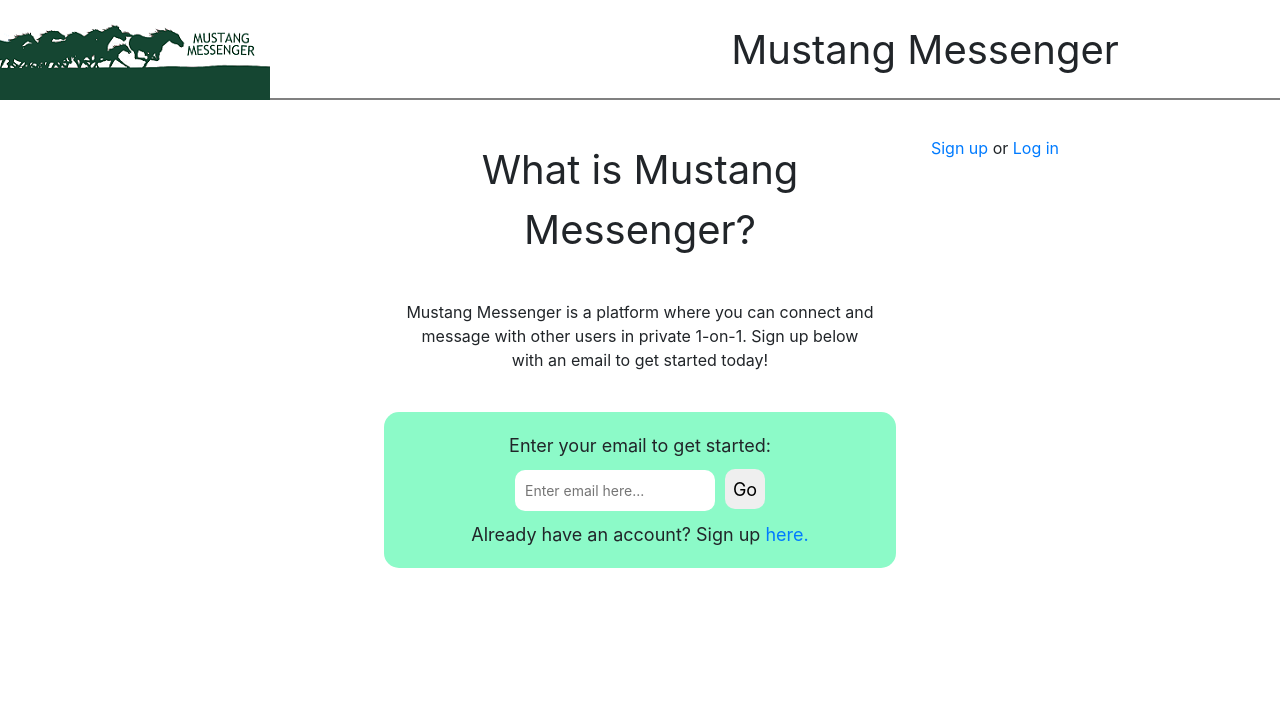
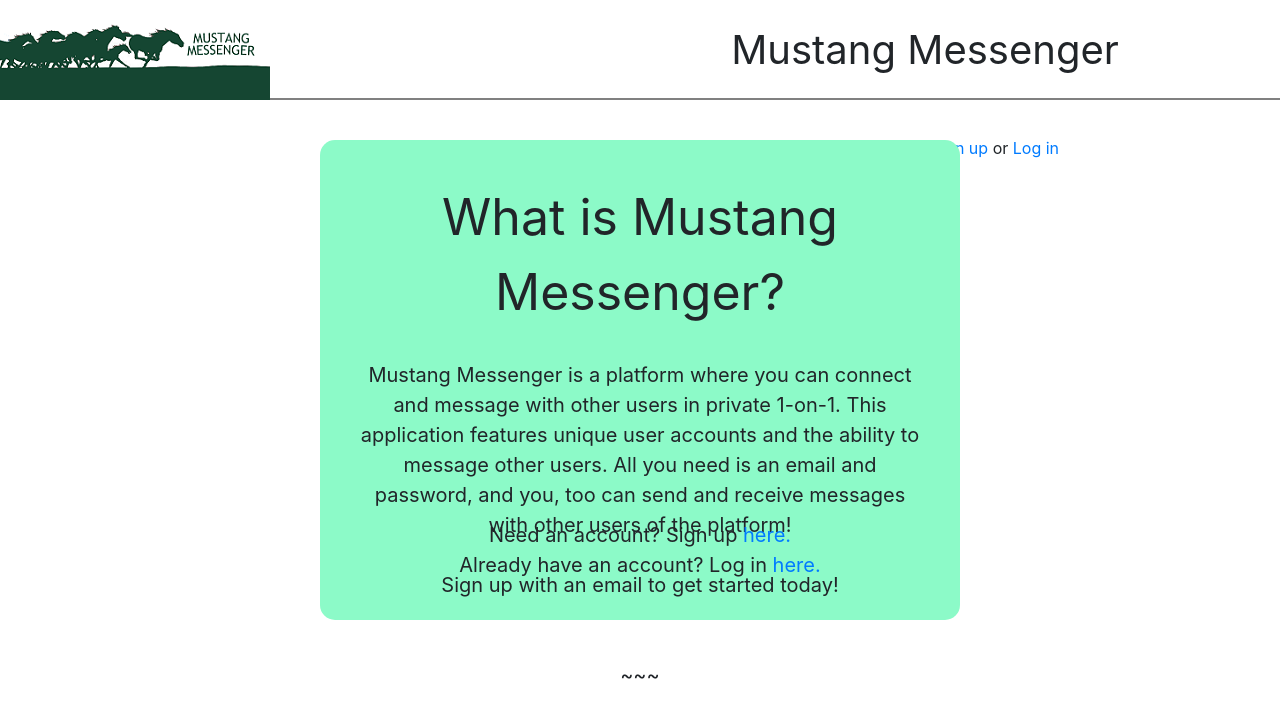
Before and after one commit to otakaran/mustang-messenger, a React (Create React App) app: page / in a window 1280 px wide. Shown: the top 718 px of the page. Built offline with nearby package versions, Linux system fonts and the light colour scheme; no server answers; the HTML template or start-up script is replaced by a standard one.

Commit message:
Added some filler for landing page, feel free to make suggestions

```diff
--- a/src/Landing.js
+++ b/src/Landing.js
@@ -4,24 +4,27 @@ import "./css/form.css";
 
 const Landing = () => {
   return (
-    <div class="main">
-      <div class="main-title">What is Mustang Messenger?</div>
-      <div class="main-body">
-        Mustang Messenger is a platform where you can connect and message with
-        other users in private 1-on-1. Sign up below with an email to get
-        started today!
-      </div>
-      <div class="email-form">
-        Enter your email to get started:
-        <form id="signup-email">
-          <input
-            id="enter-signup-email"
-            type="text"
-            placeholder="Enter email here..."
-          />
-          <input id="go-button-signup-email" type="button" value="Go" />
-        </form>
-        Already have an account? Sign up <Link to="/signup">here.</Link>
+    <div className="main">
+      <div className="email-form">
+        <div className="main-title">
+          What is Mustang Messenger?
+        </div>
+        <br />
+        <div className="main-body">
+          Mustang Messenger is a platform where you can connect and message with other users in private 1-on-1.
+          This application features unique user accounts and the ability to message other users.
+          All you need is an email and password, and you, too can send and receive messages with other users of the platform!
+          <br/><br/>
+          Sign up with an email to get started today!
+          <br/><br/><br/>
+          ~~~
+        </div>
+        <div className="main-body-bottom">
+          <br />
+          Need an account? Sign up <Link to="/signup">here.</Link>
+          <br />
+          Already have an account? Log in <Link to="/login">here.</Link>
+        </div>
       </div>
     </div>
   );
--- a/src/css/App.css
+++ b/src/css/App.css
@@ -6,23 +6,27 @@
 }
 
 .main-title {
-    font-size: 40px;
+    font-size: 50px;
 }
 
 .email-form {
     background-color: rgb(140, 250, 200);
     border-radius: 15px;
     display: inline-block;
-    font-size: 18px;
+    font-size: 20px;
+    height: 60vh;
     margin: 20px 0 0 0;
+    padding: 40px;
+    position: relative;
+    text-align: center;
+    width: 100%;
 }
 
-.main-title,
-.main-body,
-.email-form {
-    display: inline-block;
-    padding: 20px;
-    width: 80%;
+.main-body-bottom {
+  bottom: 40px;
+  left: 0;
+  position: absolute;
+  right: 0;
 }
 
 /* Debugging borders */
```
